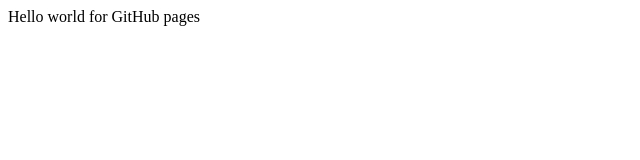
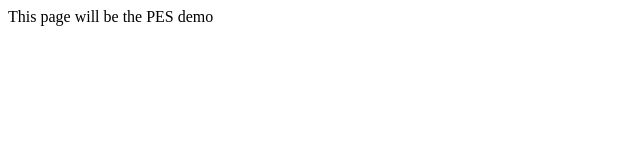
Before and after one commit to srampinogroup/PES-trotter, a plain HTML site: page docs/index.html in a window 1280 px wide. Shown: the full height of the page, 0-640 px from the left. Drawn offline with Linux system fonts and the light colour scheme.

Commit message:
push to gh pages

```diff
--- a/docs/index.html
+++ b/docs/index.html
@@ -6,7 +6,7 @@
 
   <body>
     <main>
-      Hello world for GitHub pages
+      This page will be the PES demo
     </main>
   </body>
 
```
